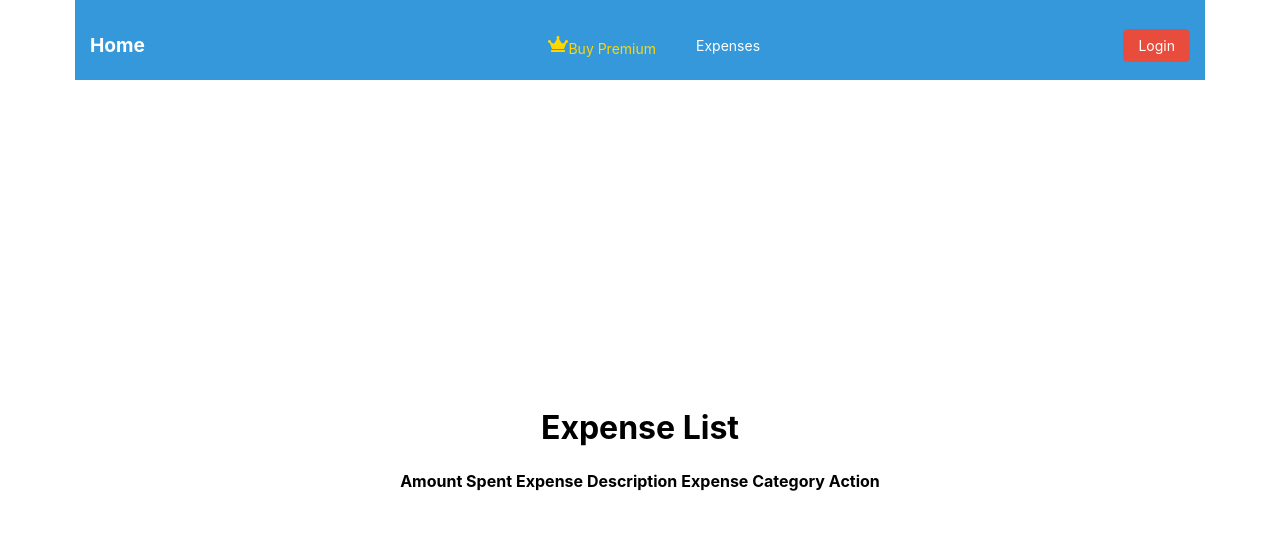
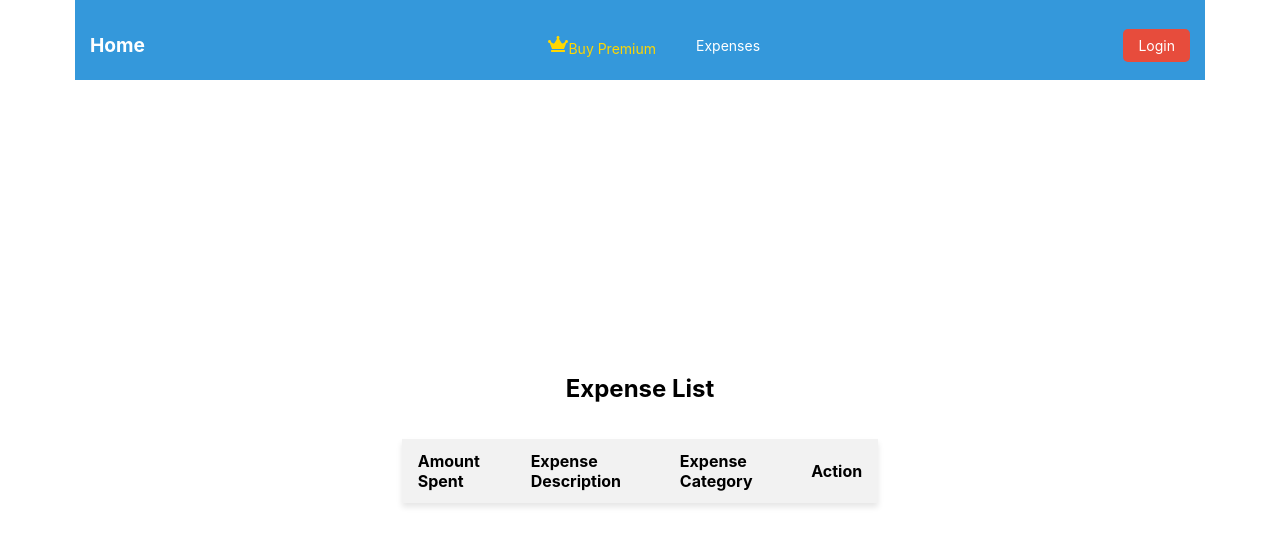
Before and after one commit to Indrajeet-01/Expense_Tracker, a React (Create React App) app in the folder frontend/: page /all-expense in a window 1280 px wide. Shown: the top 546 px of the page. Built offline with nearby package versions, Linux system fonts and the light colour scheme.

Commit message:
clean up

```diff
--- a/frontend/src/components/Header.jsx
+++ b/frontend/src/components/Header.jsx
@@ -29,12 +29,12 @@ const Header = () => {
   return (
     <header>
       <div>
-        <Link to="/home">Home</Link>
+        <Link to="/">Home</Link>
       </div>
       <div>
       <ul>
         <div>
-          <Link to="/payment" id="premium-icon"><FaCrown className="premium-icon" style={{ color: 'gold', fontSize: '20px' }} />Buy Premium
+          <Link to="/buy-premium" id="premium-icon"><FaCrown className="premium-icon" style={{ color: 'gold', fontSize: '20px' }} />Buy Premium
 </Link>
         </div>
         <div><Link to="/all-expense">Expenses</Link></div>
--- a/frontend/src/pages/AllExpense.jsx
+++ b/frontend/src/pages/AllExpense.jsx
@@ -2,6 +2,7 @@
 import React, { useEffect } from 'react';
 import { useDispatch, useSelector } from 'react-redux';
 import { displayExpenses, deleteExpense } from '../contexts/actions/expense';
+// import '../styles/allExpense.css'
 
 const AllExpenses = () => {
   const dispatch = useDispatch();
--- a/frontend/src/pages/LeaderBoard.jsx
+++ b/frontend/src/pages/LeaderBoard.jsx
@@ -2,6 +2,7 @@
 import React, { useEffect, useState } from 'react';
 import {useSelector} from 'react-redux'
 import axios from 'axios';
+import '../styles/leaderBoard.css'
 
 const Leaderboard = () => {
   const [leaderboardData, setLeaderboardData] = useState([]);
--- a/frontend/src/styles/allExpense.css
+++ b/frontend/src/styles/allExpense.css
@@ -1,45 +1,27 @@
-/* AllExpenses.css (or include it directly in the JS file if using a CSS-in-JS solution) */
-
-body {
-    font-family: 'Arial', sans-serif;
-    background-color: #f4f4f4;
-    margin: 0;
-    padding: 0;
-  }
-
-  div {
-    max-width: 800px;
-    margin: 20px auto;
-    background-color: #fff;
-    padding: 20px;
-    border-radius: 8px;
-    box-shadow: 0 0 10px rgba(0, 0, 0, 0.1);
-  }
-
 h1 {
-    color: #333;
+  font-size: 24px;
 }
 
 table {
-    width: 100%;
+  width: 80%;
+  margin: 20px auto;
   border-collapse: collapse;
-    margin-top: 20px;
+  box-shadow: 0 4px 6px rgba(0, 0, 0, 0.1);
 }
 
 th, td {
-    padding: 12px;
+  padding: 12px 16px;
   text-align: left;
-    border-bottom: 1px solid #ddd;
 }
 
 th {
-    background-color: #4caf50;
-    color: white;
+  background-color: #f2f2f2;
 }
 
-  tbody tr:hover {
-    background-color: #f5f5f5;
+tr:nth-child(even) {
+  background-color: #f2f2f2;
 }
+
 
   button {
     background-color: #ff4f4f;
```
Lines whose indentation alone changed are shown as unchanged.
